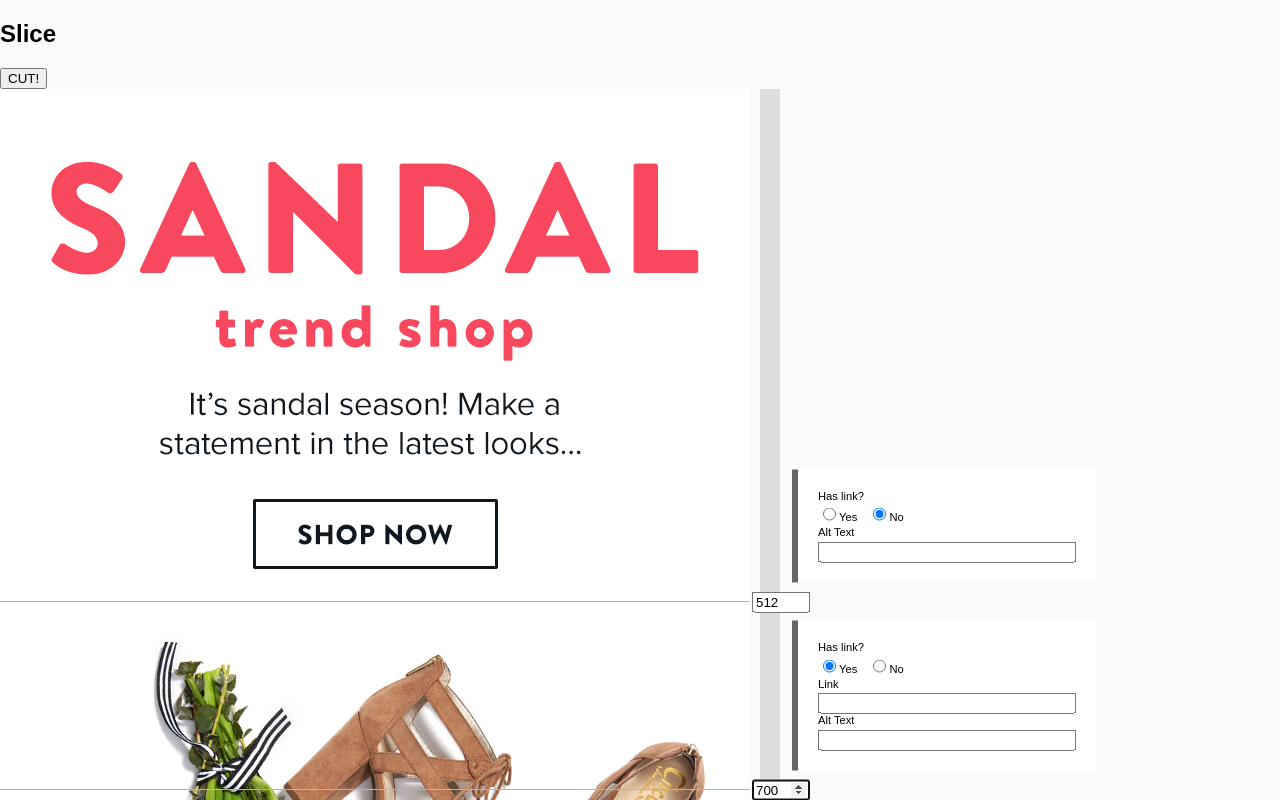
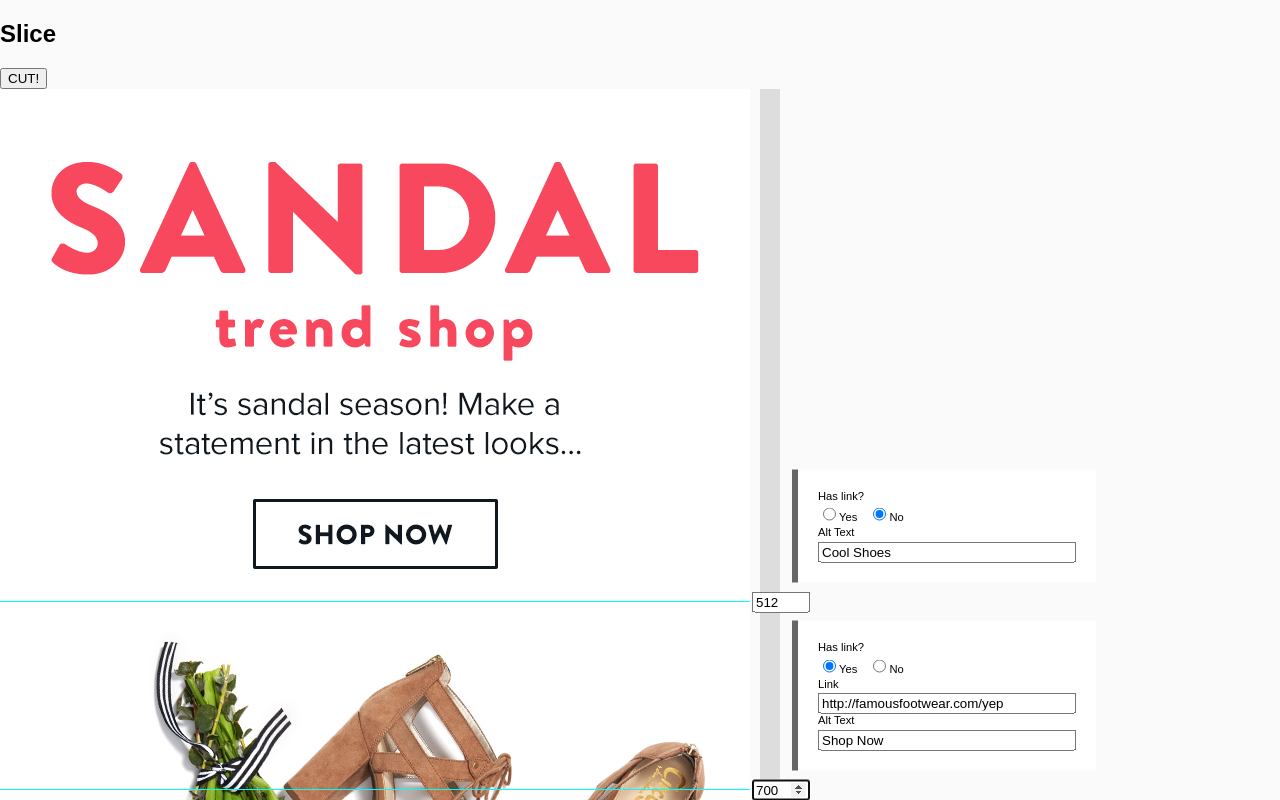
Before and after one commit to tritterskamp/slicer, a React (Create React App) app: page / in a window 1280 px wide. Shown: the top 800 px of the page. Built offline with nearby package versions, Linux system fonts and the light colour scheme.

Commit message:
edit input

```diff
--- a/src/SliceTextboxes.js
+++ b/src/SliceTextboxes.js
@@ -10,12 +10,27 @@ class SliceTextboxes extends React.Component {
     })
   }
 
+  handleLinkTextChange() {
+    setSliceValue(this.props.id, {
+      linkText: this.refs.linkTextInput.value
+    })
+  }
+
+  handleAltTextChange() {
+    setSliceValue(this.props.id, {
+      altText: this.refs.altTextInput.value
+    })
+  }
+
+
   renderLinkTextbox() {
     if (this.props.hasLink) {
       return (
         <div>
           <label className="SliceTextboxes-label">Link</label>
-          <input className="SliceTextboxes-textinput" />
+          <input ref="linkTextInput" value={this.props.linkText}
+                 onChange={this.handleLinkTextChange.bind(this)}
+                 className="SliceTextboxes-textinput"/>
         </div>
       )
     }
@@ -24,10 +39,10 @@ class SliceTextboxes extends React.Component {
 
   render() {
     const style = {
-      position:"absolute",
+      position: "absolute",
       bottom: 30,
       left: 40,
-      background:"#fff",
+      background: "#fff",
       padding: 20,
       borderLeft: "6px solid #666"
     };
@@ -40,10 +55,12 @@ class SliceTextboxes extends React.Component {
         <div>
           <div className="SliceTextboxes-label">Has link?</div>
 
-          <input id={linkOnLabelFor} value="link-on" type="radio" onChange={this.handleLinkCheckChange.bind(this)} checked={this.props.hasLink} />
+          <input id={linkOnLabelFor} value="link-on" type="radio"
+                 onChange={this.handleLinkCheckChange.bind(this)} checked={this.props.hasLink}/>
           <label htmlFor={linkOnLabelFor} className="SliceTextboxes-label inline">Yes</label>
 
-          <input id={linkOffLabelFor} value="link-off" type="radio" onChange={this.handleLinkCheckChange.bind(this)} checked={!this.props.hasLink} />
+          <input id={linkOffLabelFor} value="link-off" type="radio"
+                 onChange={this.handleLinkCheckChange.bind(this)} checked={!this.props.hasLink}/>
           <label htmlFor={linkOffLabelFor} className="SliceTextboxes-label inline">No</label>
         </div>
 
@@ -51,7 +68,9 @@ class SliceTextboxes extends React.Component {
 
         <div>
           <label className="SliceTextboxes-label">Alt Text</label>
-          <input className="SliceTextboxes-textinput" />
+          <input ref="altTextInput" value={this.props.altText}
+                 onChange={this.handleAltTextChange.bind(this)}
+                 className="SliceTextboxes-textinput"/>
         </div>
       </div>
     )
```
